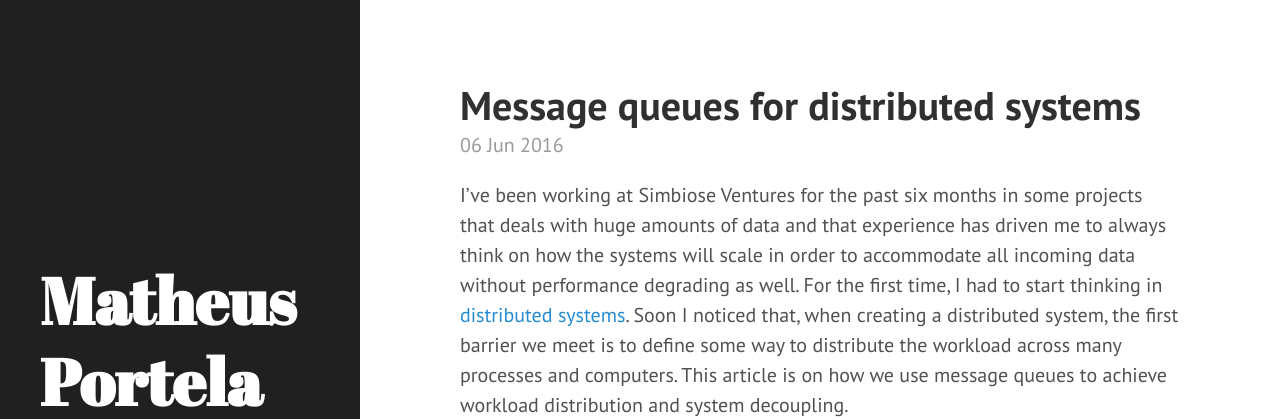
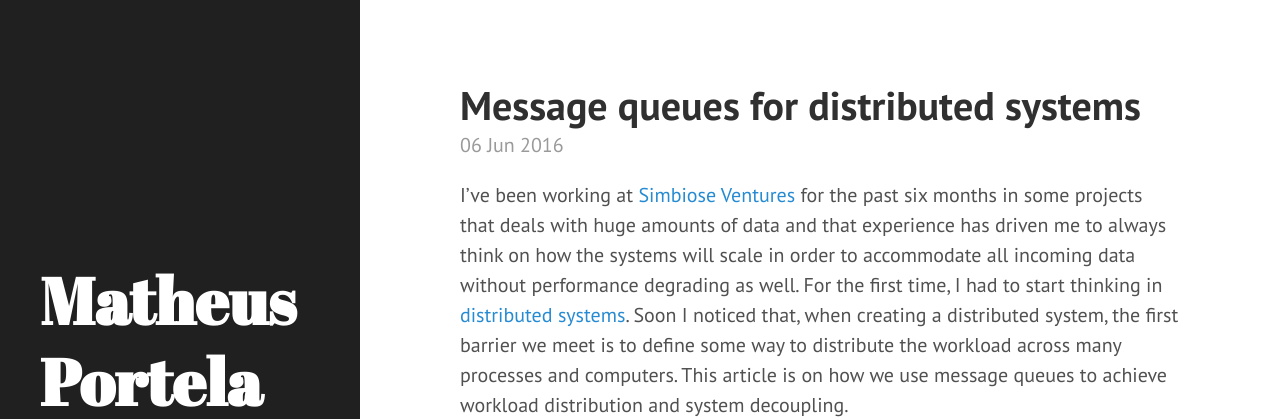
Before and after one commit to matheusportela/matheusportela.github.io, a Jekyll site: the page built from _posts/2016-06-06-message-queues-for-distributed-systems.md, in a window 1280 px wide and 900 px high. Shown: the top 419 px of the window. Built offline with Jekyll 4.4.1, drawn with Linux system fonts in a browser that asks for light colours; some of the changed lines change nothing that is shown.

Commit message:
Updating message queues article.

```diff
--- a/_posts/2016-06-06-message-queues-for-distributed-systems.md
+++ b/_posts/2016-06-06-message-queues-for-distributed-systems.md
@@ -13,7 +13,7 @@ tags:
 comments: []
 ---
 
-I've been working at Simbiose Ventures for the past six months in some projects that deals with huge amounts of data and that experience has driven me to always think on how the systems will scale in order to accommodate all incoming data without performance degrading as well. For the first time, I had to start thinking in [distributed systems](https://en.wikipedia.org/wiki/Distributed_computing). Soon I noticed that, when creating a distributed system, the first barrier we meet is to define some way to distribute the workload across many processes and computers. This article is on how we use message queues to achieve workload distribution and system decoupling.
+I've been working at [Simbiose Ventures](http://www.simbioseventures.com) for the past six months in some projects that deals with huge amounts of data and that experience has driven me to always think on how the systems will scale in order to accommodate all incoming data without performance degrading as well. For the first time, I had to start thinking in [distributed systems](https://en.wikipedia.org/wiki/Distributed_computing). Soon I noticed that, when creating a distributed system, the first barrier we meet is to define some way to distribute the workload across many processes and computers. This article is on how we use message queues to achieve workload distribution and system decoupling.
 
 The concept of message queues isn't new in the computing world. In fact, I heard this name for the first time when studying Operating Systems at the university. Quoting the book ["Operating System Concepts"](http://www.amazon.com/Operating-System-Concepts-Abraham-Silberschatz/dp/0470128720), we can notice how message queues (a.k.a. message passing) was born for distributed computing.
 
```
